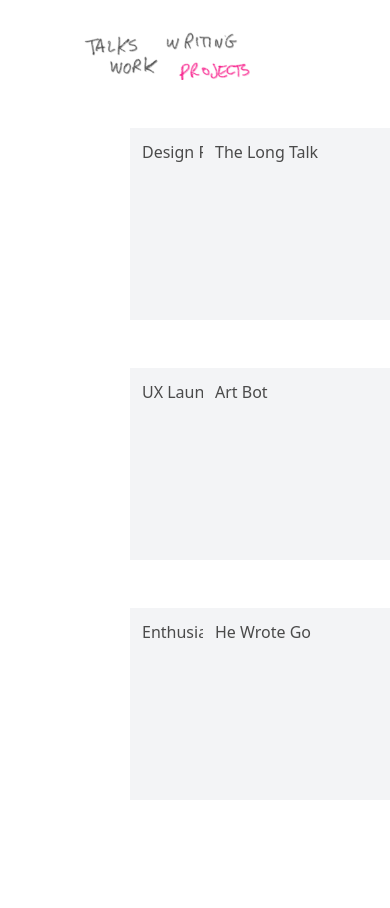
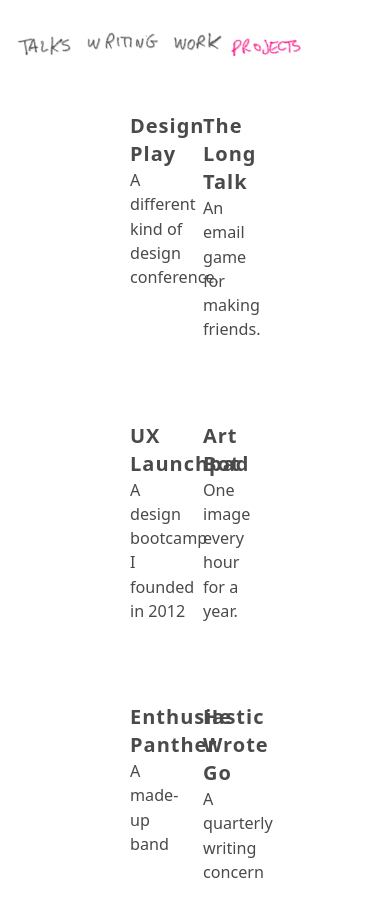
Before and after one commit to jonbell-lot23/lot23, a Next.js app: page /projects in a window 390 px wide. Before the commit the page ends 844 px from the top, so only its background shows below. Built offline with nearby package versions, Linux system fonts and the light colour scheme.

Commit message:
Mobile and projects stuff

```diff
--- a/src/components/Header.js
+++ b/src/components/Header.js
@@ -11,8 +11,8 @@ export default function Header() {
     );
 
     return (
-    <div className="w-56 mx-auto mt-8 sm:w-80 sm:px-0">
-        <div className="flex flex-wrap space-x-3">{navitems}</div>
+    <div className="w-full px-4 mx-auto mt-8 sm:w-80 sm:px-0">
+        <div className="flex flex-wrap space-x-0">{navitems}</div>
     </div>);
 }
 
--- a/src/pages/projects.tsx
+++ b/src/pages/projects.tsx
@@ -41,24 +41,41 @@ export default function Home() {
 export function Body() {
   return (
     <div className="grid w-1/3 grid-cols-2 mx-auto mt-12 gap-x-4 gap-y-12 ">
-      <div className="w-48 h-48 p-3 bg-gray-100 col">
-        Design Play
-      </div>
-      <div className="w-48 h-48 p-3 bg-gray-100 col">
-        The Long Talk
-      </div>
-      <div className="w-48 h-48 p-3 bg-gray-100 col">
-        UX Launchpad
-      </div>
-      <div className="w-48 h-48 p-3 bg-gray-100 col">
-        Art Bot
-      </div>
-      <div className="w-48 h-48 p-3 bg-gray-100 col">
-        Enthusiastic Panther
-      </div>
-      <div className="w-48 h-48 p-3 bg-gray-100 col">
-        He Wrote Go
-      </div>
+
+
+
+      <p className="p-0 pt-2 sm:p-8 sm:pt-4 text-md">
+      <h3 className="mb-0 text-xl">Design Play</h3>
+      A different kind of design conference.
+      </p>
+
+      <p className="p-0 pt-2 sm:p-8 sm:pt-4 text-md">
+      <h3 className="mb-0 text-xl">The Long Talk</h3>
+      An email game for making friends.
+      </p>
+
+
+      <p className="p-0 pt-2 sm:p-8 sm:pt-4 text-md">
+      <h3 className="mb-0 text-xl">UX Launchpad</h3>
+      A design bootcamp I founded in 2012
+      </p>
+
+      <p className="p-0 pt-2 sm:p-8 sm:pt-4 text-md">
+      <h3 className="mb-0 text-xl">Art Bot</h3>
+      One image every hour for a year.
+      </p>
+
+
+      <p className="p-0 pt-2 sm:p-8 sm:pt-4 text-md">
+      <h3 className="mb-0 text-xl">Enthusiastic Panther</h3>
+      A made-up band
+      </p>
+
+      <p className="p-0 pt-2 sm:p-8 sm:pt-4 text-md">
+      <h3 className="mb-0 text-xl">He Wrote Go</h3>
+      A quarterly writing concern
+      </p>
+
     </div>
     )
   }
--- a/src/pages/talks.tsx
+++ b/src/pages/talks.tsx
@@ -98,7 +98,7 @@ export function Body() {
     return (
     <section className="flex justify-center w-screen pt-8 mx-auto mt-8 text-md bg-blue-50 py-96">
 
-      <div className="justify-center w-1/2 p-2">
+      <div className="justify-center w-full p-2 sm:w-1/2">
       <div className="p-2">
 
           <div className="flex">
--- a/src/pages/work.tsx
+++ b/src/pages/work.tsx
@@ -54,12 +54,12 @@ export function Body() {
 
 
 
-  <div className="justify-center w-3/5">
+  <div className="justify-center w-full p-2 sm:w-3/5">
 
 
   <h2 className="text-3xl">About</h2>
 
-  <div className="w-2/5 mb-24">
+  <div className="w-full mb-24 sm:w-2/5">
     Here is where I would write some sort of summary of my work.
   </div>
 
@@ -68,23 +68,7 @@ export function Body() {
   <h2 className="text-3xl">Twitter</h2>
 
 
-  <div className="w-full">
-        <div className="w-full">
 
-          <video preload="auto" autoPlay loop muted>
-                  <source src="https://help.twitter.com/content/dam/help-twitter/en/guides/a-safer-twitter/demo-notification-1280x720.mp4" type="video/mp4" />
-                  Sorry, your browser doesn't support embedded videos.
-                </video>
-          <p className="p-8 text-md">
-          <h3 className="mb-3 text-xl">Safety Center</h3>
-              We knew from the data that most abuse happened in people’s
-              notifications, so we felt strongly that we’d need to provide as
-              many filtering options as possible to return control to them. This
-              was one of those features that most people don’t need, but the
-              people who do need it consider it essential.
-            </p>
-        </div>
-  </div>
 
 
 
@@ -93,7 +77,7 @@ export function Body() {
         <div className="w-full">
 
           <img src="assets/hidereplies.png" alt="Default" />
-          <p className="p-8 text-md">
+          <p className="p-0 pt-2 sm:p-8 sm:pt-4 text-md">
           <h3 className="mb-0 text-xl">Hide Replies</h3>
           In a 2016 brainstorm, my PM asked me why people couldn’t hide
           replies to their own Tweets as a way to reduce harassment and abuse.
@@ -106,9 +90,27 @@ export function Body() {
   </div>
 
 
+  <div className="w-full">
+        <div className="w-full px-8">
 
-  <div className="flex">
-        <div className="w-1/2">
+          <video preload="auto" autoPlay loop muted>
+                  <source src="https://help.twitter.com/content/dam/help-twitter/en/guides/a-safer-twitter/demo-notification-1280x720.mp4" type="video/mp4" />
+                  Sorry, your browser doesn't support embedded videos.
+                </video>
+          <p className="p-0 pt-2 sm:pt-4 text-md">
+          <h3 className="mb-3 text-xl">Safety Center</h3>
+              We knew from the data that most abuse happened in people’s
+              notifications, so we felt strongly that we’d need to provide as
+              many filtering options as possible to return control to them. This
+              was one of those features that most people don’t need, but the
+              people who do need it consider it essential.
+            </p>
+        </div>
+  </div>
+
+
+  <div className="flex-none sm:flex">
+        <div className="w-full">
         <div className="WorkSection-phone">
             <div className="WorkSection-phone-video">
             <video preload="auto" autoPlay loop muted>
@@ -120,7 +122,7 @@ export function Body() {
           </div>
 
         </div>
-        <div className="flex items-center w-1/2 px-8 py-4">
+        <div className="flex items-center w-full px-2 py-4 sm:px-8">
           <div>
         <h3 className="text-xl">Tweet Submission Flow</h3>
             <p>
@@ -135,9 +137,9 @@ export function Body() {
   </div>
 
 
-  <div className="flex">
+  <div className="flex-none sm:flex">
 
-        <div className="flex items-center w-1/2 px-8 py-4">
+        <div className="flex items-center w-full px-2 py-4 sm:px-8 sm:w-1/2">
           <div>
           <h3 className="text-xl">Live Pipeline</h3>
             <p>
@@ -151,7 +153,7 @@ export function Body() {
             </div>
         </div>
 
-        <div className="w-1/2">
+        <div className="w-full sm:w-1/2">
         <div className="WorkSection-phone">
             <div className="WorkSection-phone-video">
             <video preload="auto" autoPlay loop muted>
@@ -166,12 +168,12 @@ export function Body() {
 
   </div>
 
-  <div className="flex">
-        <div className="w-3/5">
+  <div className="flex-none sm:flex">
+        <div className="w-full sm:w-3/5">
           <img src="assets/twitterAndroid.png" />
         </div>
 
-        <div className="flex items-center w-2/5 px-8 py-4">
+        <div className="flex items-center w-full px-2 py-4 sm:px-8 sm:w-2/5">
           <div>
         <h3 className="text-xl">Twitter for Android</h3>
               <p>
@@ -192,7 +194,7 @@ export function Body() {
         <div className="w-full">
 
           <img src="assets/twitterWindows.png" alt="Default" />
-          <p className="p-8 text-md">
+          <p className="p-0 pt-2 sm:p-8 sm:pt-4 text-md">
           <h3 className="mb-0 text-xl">Twitter for Windows</h3>
               Microsoft wanted to ship Twitter by default in Windows 10’s Start
               Screen, so I spent several months designing the best way to take a
@@ -206,13 +208,13 @@ export function Body() {
 
   <h2 className="text-3xl">Microsoft</h2>
 
-  <div className="flex">
+  <div className="flex-none sm:flex">
 
-        <div className="w-3/5">
+        <div className="w-full sm:w-3/5">
           <img src="assets/email.png" />
         </div>
 
-        <div className="flex items-center w-2/5 px-8 py-4">
+        <div className="flex items-center w-full px-2 py-4 sm:px-8 sm:w-2/5">
           <div>
         <h3 className="text-xl">Windows Phone Email</h3>
               <p>
@@ -226,11 +228,11 @@ export function Body() {
         </div>
   </div>
 
-  <div className="flex">
+  <div className="flex-none sm:flex">
 
 
 
-        <div className="flex items-center w-2/5 px-8 py-4">
+        <div className="flex items-center w-full px-2 py-4 sm:px-8 sm:w-2/5">
           <div>
         <h3 className="text-xl">Windows Phone Calendar</h3>
         <p>
@@ -244,18 +246,18 @@ export function Body() {
             </div>
         </div>
 
-        <div className="w-3/5">
+        <div className="w-full sm:w-3/5">
           <img src="assets/calendar.png" />
         </div>
 
   </div>
 
-  <div className="flex">
-        <div className="w-3/5">
+  <div className="flex-none sm:flex">
+        <div className="w-full sm:w-3/5">
           <img src="assets/text.png" />
         </div>
 
-        <div className="flex items-center w-2/5 px-8 py-4">
+        <div className="flex items-center w-full px-2 py-4 sm:px-8 sm:w-2/5">
           <div>
         <h3 className="text-xl">Windows Phone Messaging</h3>
               <p>
@@ -269,8 +271,8 @@ export function Body() {
         </div>
   </div>
 
-  <div className="flex">
-        <div className="flex items-center w-2/5 px-8 py-4">
+  <div className="flex-none sm:flex">
+        <div className="flex items-center w-full px-2 py-4 sm:px-8 sm:w-2/5">
           <div>
         <h3 className="text-xl">Third Party Apps</h3>
               <p>
@@ -285,19 +287,19 @@ export function Body() {
             </div>
         </div>
 
-        <div className="w-3/5">
+        <div className="w-full sm:w-3/5">
           <img src="assets/thirdparty.png" />
         </div>
   </div>
 
 
-  <div className="flex">
+  <div className="flex-none sm:flex">
 
-  <div className="w-1/2">
+  <div className="w-full sm:w-1/2">
           <img src="assets/owpx.png" />
         </div>
 
-        <div className="flex items-center w-1/2 px-8 py-4">
+        <div className="flex items-center w-full px-2 py-4 sm:px-8 sm:w-1/2">
 
 
         <div>
--- a/src/pages/writing.tsx
+++ b/src/pages/writing.tsx
@@ -52,7 +52,7 @@ export function Body() {
 
     <section className="flex justify-center w-screen pt-8 mx-auto mt-8 bg-blue-50 py-96">
 
-      <div className="justify-center w-1/2">
+    <div className="justify-center w-full p-2 sm:w-1/2">
         <div className="grid mt-4 gap-x-4 gap-y-8 sm:grid-cols-1 sm:gap-x-6 sm:m-2 md:grid-cols-3 lg:grid-cols-3 xl:grid-cols-3 xl:gap-x-8">
 
               <div>
@@ -62,7 +62,7 @@ export function Body() {
 
               <div>
                 <img src="/book2.png" className="w-full rounded-md" />
-                <div className="pt-2">Book two was about listening well and leading teams.</div>
+                <div className="pt-2">Book is was about listening well and leading teams.</div>
               </div>
 
               <div>
```
